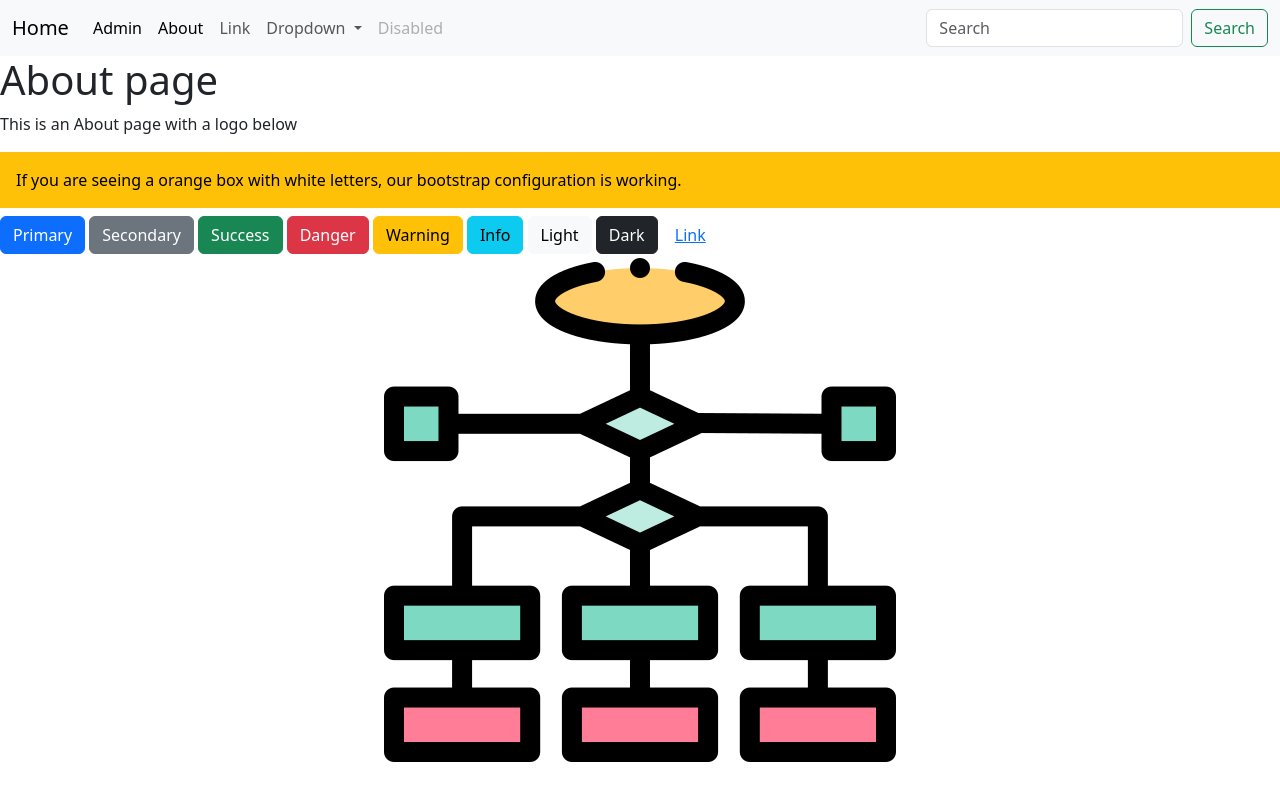
After one commit to Tiozao-do-Linux/GNU-ADMW, a Django app: page /about/ in a window 1280 px wide. The commit adds this page. Run offline with Django 5.2, Linux system fonts and the light colour scheme.

Commit message:
Change templates files

```diff
--- a/core/urls.py
+++ b/core/urls.py
@@ -21,7 +21,7 @@ from django.conf.urls.static import static
 
 urlpatterns = [
     path('admin/', admin.site.urls),
-    path('', include('myapp.urls')), # url do app
+    path('', include('myapp.urls')),
 ]
 
 urlpatterns += static(settings.STATIC_URL, document_root=settings.STATIC_ROOT)
--- a/myapp/urls.py
+++ b/myapp/urls.py
@@ -2,5 +2,6 @@ from django.urls import path
 from myapp import views
 
 urlpatterns = [
-    path('', views.mysite, name='mysite'),
+    path('', views.home, name='home'),
+    path('about/', views.about, name='about'),
 ]
--- a/myapp/views.py
+++ b/myapp/views.py
@@ -1,5 +1,8 @@
 from django.shortcuts import render
 
 # Create your views here.
-def mysite(request):
-    return render(request, 'index.html')
+def home(request):
+    return render(request, 'home.html')
+
+def about(request):
+    return render(request, 'about.html')
--- /dev/null
+++ b/templates/about.html
@@ -0,0 +1,33 @@
+{% extends 'layout.html' %}
+
+{% load static %}
+
+{% block title %}
+	Title of About Page
+{% endblock %}
+
+{% block content %}
+	<h1>About page</h1>
+	<p>This is an About page with a logo below</p>
+{% endblock %}
+
+{% block bootstrap %}
+<div class="p-3 mb-2 bg-warning text-black">If you are seeing a orange box with white letters, our bootstrap configuration is working.</div>
+
+<button type="button" class="btn btn-primary">Primary</button>
+<button type="button" class="btn btn-secondary">Secondary</button>
+<button type="button" class="btn btn-success">Success</button>
+<button type="button" class="btn btn-danger">Danger</button>
+<button type="button" class="btn btn-warning">Warning</button>
+<button type="button" class="btn btn-info">Info</button>
+<button type="button" class="btn btn-light">Light</button>
+<button type="button" class="btn btn-dark">Dark</button>
+
+<button type="button" class="btn btn-link">Link</button>
+{% endblock %}
+
+{% block logo %}
+<div class="text-center">
+    <img src="{% static "img/active-directory.png" %}" class="rounded" alt="Logo" >
+</div>
+{% endblock %}
--- a/templates/base.html
+++ b/templates/layout.html
@@ -4,24 +4,34 @@
   <head>
     <meta charset="utf-8">
     <meta name="viewport" content="width=device-width, initial-scale=1">
-    <title>{% block title %}{% endblock %}</title>
+    <title>
+      {% block title %}
+        Active Directory Management Web
+      {% endblock %}
+    </title>
+    <link rel="shortcut icon" type="image/png" href="{% static 'img/favicon.ico' %}" >
 
     <!-- CSS -->
     <link href="https://cdn.jsdelivr.net/npm/bootstrap@5.3.3/dist/css/bootstrap.min.css" rel="stylesheet" integrity="sha384-QWTKZyjpPEjISv5WaRU9OFeRpok6YctnYmDr5pNlyT2bRjXh0JMhjY6hW+ALEwIH" crossorigin="anonymous">
 
+    <!-- JS -->
+    <script src="https://cdn.jsdelivr.net/npm/bootstrap@5.3.3/dist/js/bootstrap.bundle.min.js" integrity="sha384-YvpcrYf0tY3lHB60NNkmXc5s9fDVZLESaAA55NDzOxhy9GkcIdslK1eN7N6jIeHz" crossorigin="anonymous"></script>
   </head>
   <body>
     {% block menu %}
     <nav class="navbar navbar-expand-lg bg-body-tertiary">
         <div class="container-fluid">
-          <a class="navbar-brand" href="#">Navbar</a>
+          <a class="navbar-brand" href="/">Home</a>
           <button class="navbar-toggler" type="button" data-bs-toggle="collapse" data-bs-target="#navbarSupportedContent" aria-controls="navbarSupportedContent" aria-expanded="false" aria-label="Toggle navigation">
             <span class="navbar-toggler-icon"></span>
           </button>
           <div class="collapse navbar-collapse" id="navbarSupportedContent">
             <ul class="navbar-nav me-auto mb-2 mb-lg-0">
               <li class="nav-item">
-                <a class="nav-link active" aria-current="page" href="#">Home</a>
+                <a class="nav-link active" aria-current="page" href="/admin/">Admin</a>
+              </li>
+              <li class="nav-item">
+                <a class="nav-link active" aria-current="page" href="/about/">About</a>
               </li>
               <li class="nav-item">
                 <a class="nav-link" href="#">Link</a>
@@ -54,11 +64,12 @@
     {% block content %}
     {% endblock %}
 
-    {% block teste %}
+    {% block bootstrap %}
       <div class="p-3 mb-2 bg-success text-white">If you are seeing a green box with white letters, our bootstrap configuration is working.</div>
     {% endblock %}
 
-    <!-- JS -->
-    <script src="https://cdn.jsdelivr.net/npm/bootstrap@5.3.3/dist/js/bootstrap.bundle.min.js" integrity="sha384-YvpcrYf0tY3lHB60NNkmXc5s9fDVZLESaAA55NDzOxhy9GkcIdslK1eN7N6jIeHz" crossorigin="anonymous"></script>
+    {% block logo %}
+    {% endblock %}
+
   </body>
 </html>
```
Also changed, not shown: templates/home.html (added, +10 -0 lines), templates/index.html (deleted, +0 -7 lines), templates/menu.html (deleted, +0 -38 lines), CHANGELOG.md, static/favicon.ico (deleted), static/img/active-directory.png (added), static/img/favicon.ico (added).
